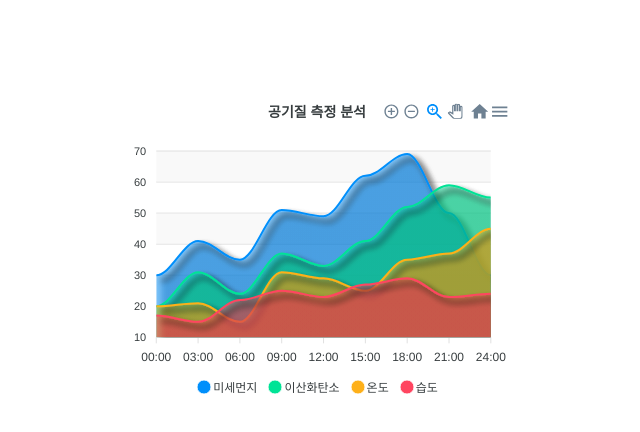
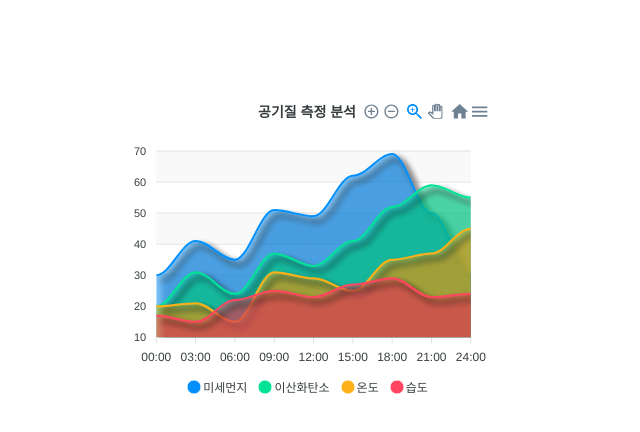
Before and after one commit to devnewone/chart_test, a React (Create React App) app in the folder client/: page / in a window 1280 px wide. Shown: the top 432 px of the page, without its empty margins (198-838 px from the left). Built offline with nearby package versions, Linux system fonts and the light colour scheme.

Commit message:
"again push"

```diff
--- a/client/src/components/Charts.js
+++ b/client/src/components/Charts.js
@@ -85,7 +85,7 @@ const Charts = () => {
         options={datas.options}
         series={datas.series}
         type={'area'}
-        width={400}
+        width={380}
         height={300}
         />
     </div>
```
